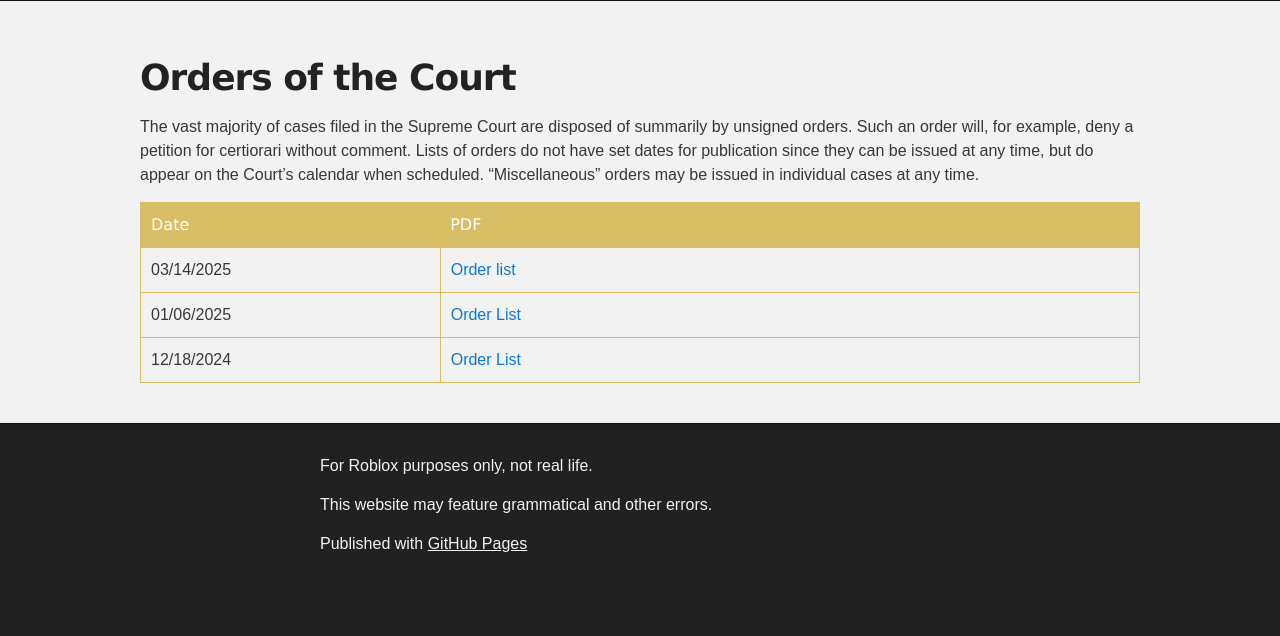
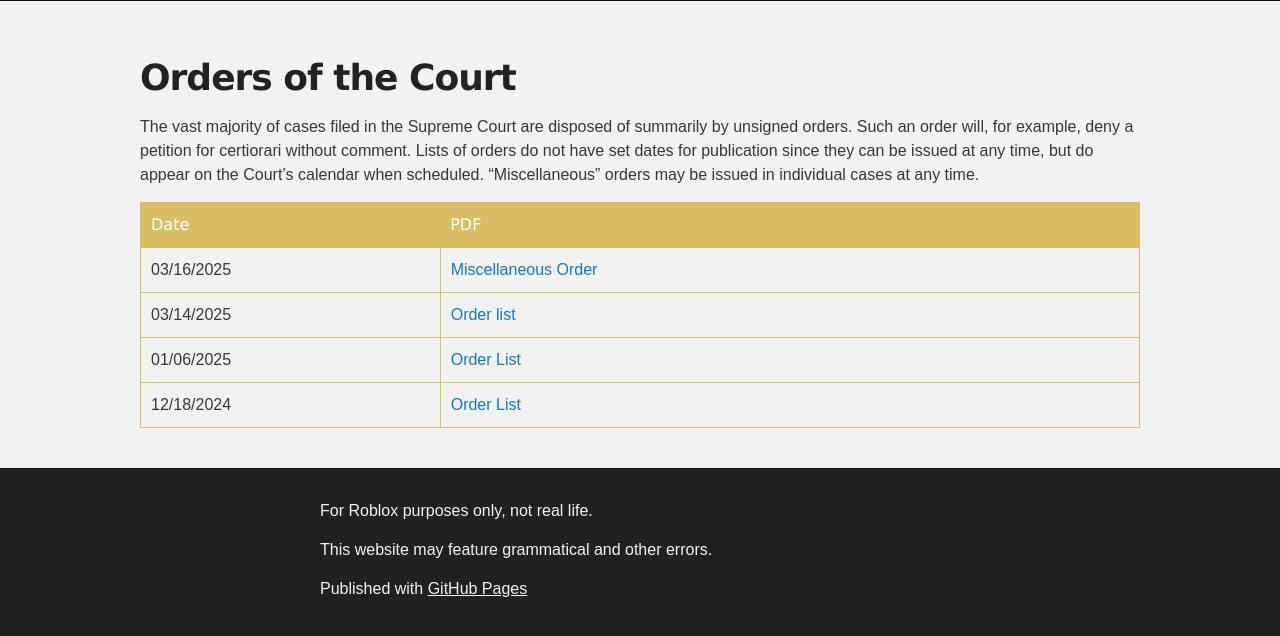
Before and after one commit to supremecourtrblx/supremecourtrblx.github.io, a Jekyll site: the page built from orders.md, in a window 1280 px wide. Shown: the part 557-1193 px from the top of the page. Built offline with Jekyll 4.4.1, drawn with Linux system fonts in a browser that asks for light colours; our own code applies the rules of GitHub Pages for plain Markdown files; before the commit the page ends 1148 px from its top, so only the background shows below that.

Commit message:
Update orders.md

```diff
--- a/orders.md
+++ b/orders.md
@@ -8,6 +8,10 @@ The vast majority of cases filed in the Supreme Court are disposed of summarily
     <tr>
         <th style="width:30%;">Date</th>
         <th>PDF</th>
+    </tr>
+    <tr>
+        <td>03/16/2025</td>
+        <td><a href="/orders/miscellaneousorder031625.pdf">Miscellaneous Order</a></td>
     </tr>
     <tr>
         <td>03/14/2025</td>
```
